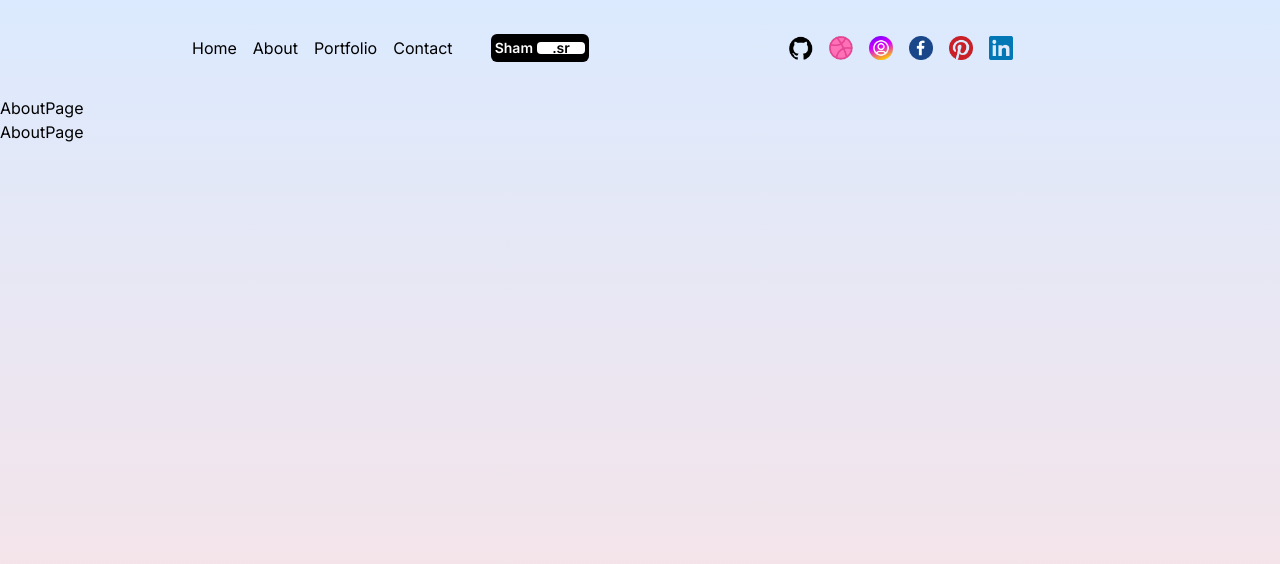
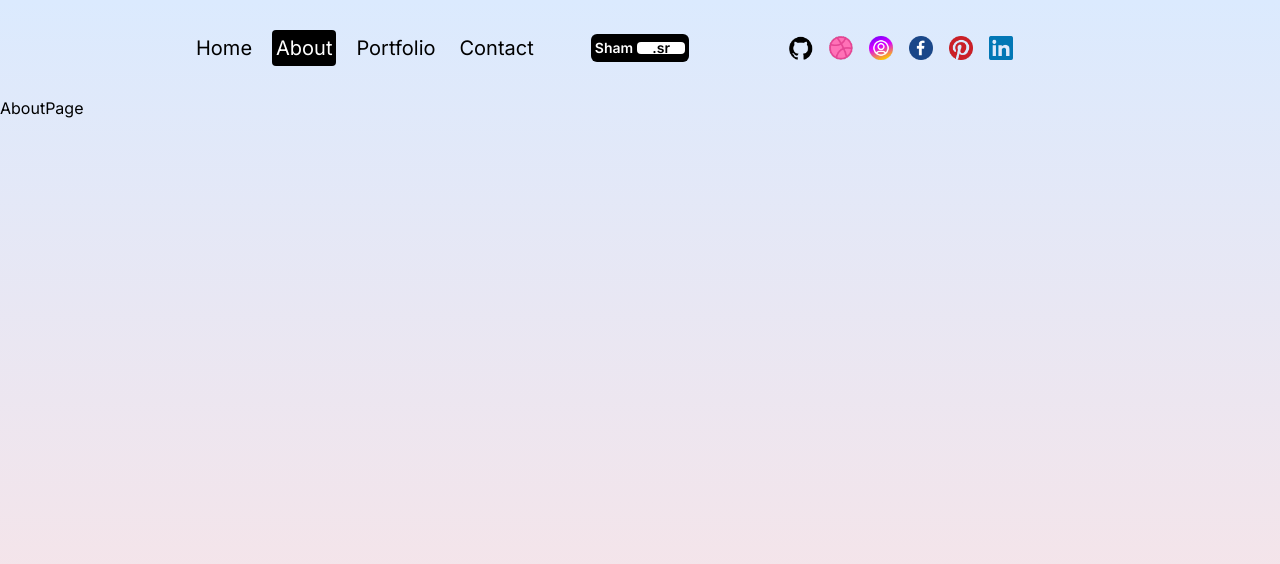
Before and after one commit to ShR4528/next-portfolio, a Next.js app: page /about in a window 1280 px wide. Shown: the top 564 px of the page. Built offline with nearby package versions, Linux system fonts and the light colour scheme.

Commit message:
responsive nav bar add navlinks

```diff
--- a/src/app/layout.js
+++ b/src/app/layout.js
@@ -17,7 +17,7 @@ export default function RootLayout({ children }) {
           <div className='h-24' >
             <Navbar />
           </div>
-          <div className='h-[calc(100vh -6rem)]' > {children}
+          <div className='h-[calc(100vh -6rem)]'>
           </div>
           {children}
         </div>
--- a/src/components/Navbar.jsx
+++ b/src/components/Navbar.jsx
@@ -2,6 +2,7 @@
 import Image from 'next/image';
 import Link from 'next/link';
 import { useState } from 'react';
+import NavLink from './navlink';
 
 const links = [
   { url: '/', title: 'Home' },
@@ -13,17 +14,15 @@ const links = [
 const Navbar = () => {
   const [open, setOpen] = useState(false);
   return (
-    <div className='h-full flex items-center justify-between px-4 sm:px-8 lg:px-20 xl:px-48'>
+    <div className='h-full flex items-center justify-between px-4 sm:px-8 lg:px-20 xl:px-48 text-xl'>
       {/* links */}
       <div className='hidden md:flex gap-4 w-1/3'>
         {links.map((link) => (
-          <Link key={link.url} href={link.url} className=''>
-            {link.title}
-          </Link>
+          <NavLink link={link} key={link.title} />
         ))}
       </div>
       {/* logo */}
-      <div className='md:hidden lg:flex  gap-4 w-1/3'>
+      <div className='md:hidden lg:flex  gap-4 w-1/3 xl:justify-center'>
         <Link
           href='/'
           className='text-sm bg-black rounded-md p-1 font-semibold flex items-center justify-center'>
--- /dev/null
+++ b/src/components/navlink.jsx
@@ -0,0 +1,20 @@
+'use client';
+import Link from 'next/link';
+import { usePathname } from 'next/navigation';
+
+const NavLink = ({ link }) => {
+  const pathName = usePathname();
+  console.log(pathName);
+
+  return (
+    <Link
+      className={`rounded p-1 ${
+        pathName === link.url && 'bg-black text-white'
+      }`}
+      href={link.url}>
+      {link.title}
+    </Link>
+  );
+};
+
+export default NavLink;
```
